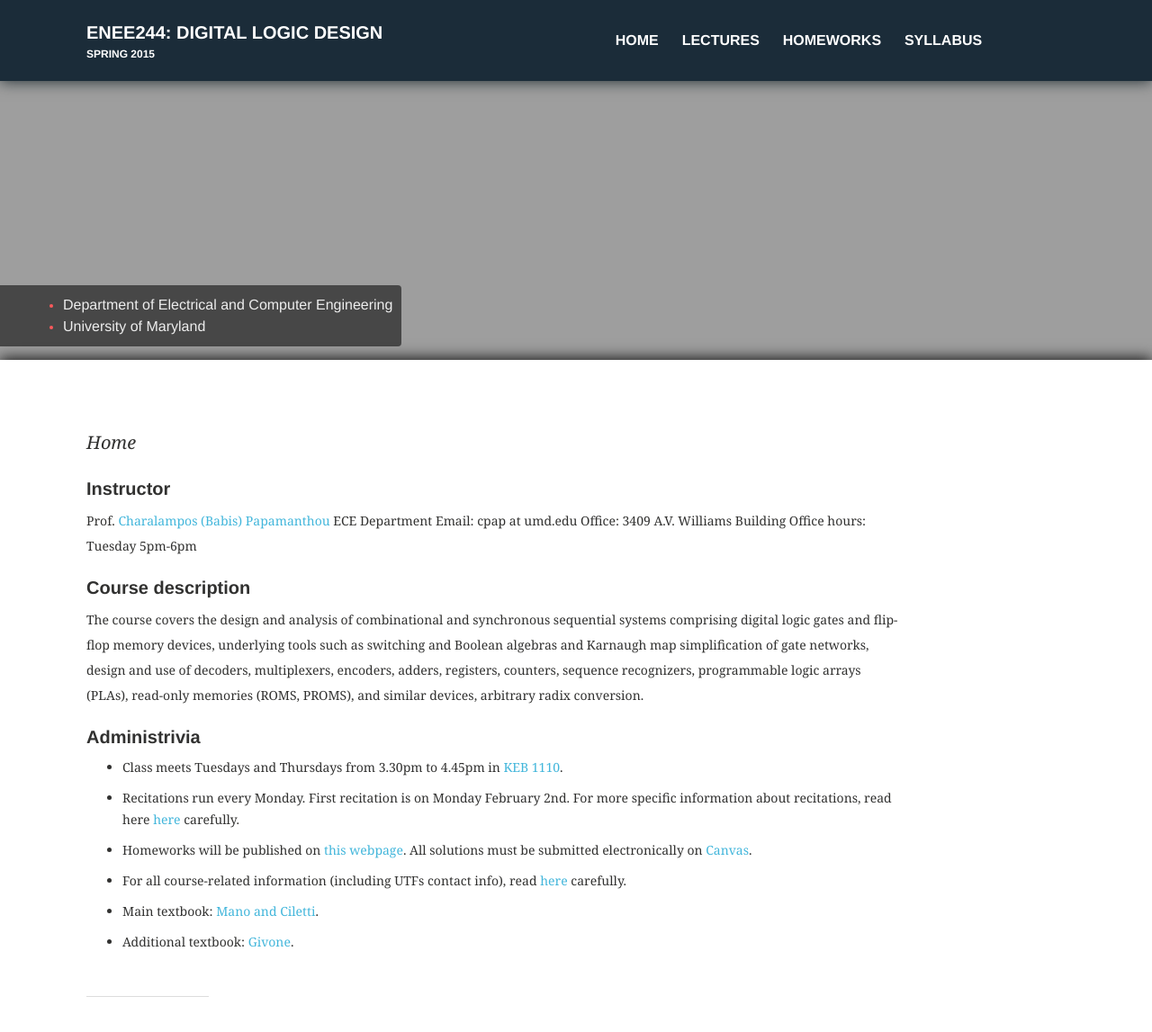
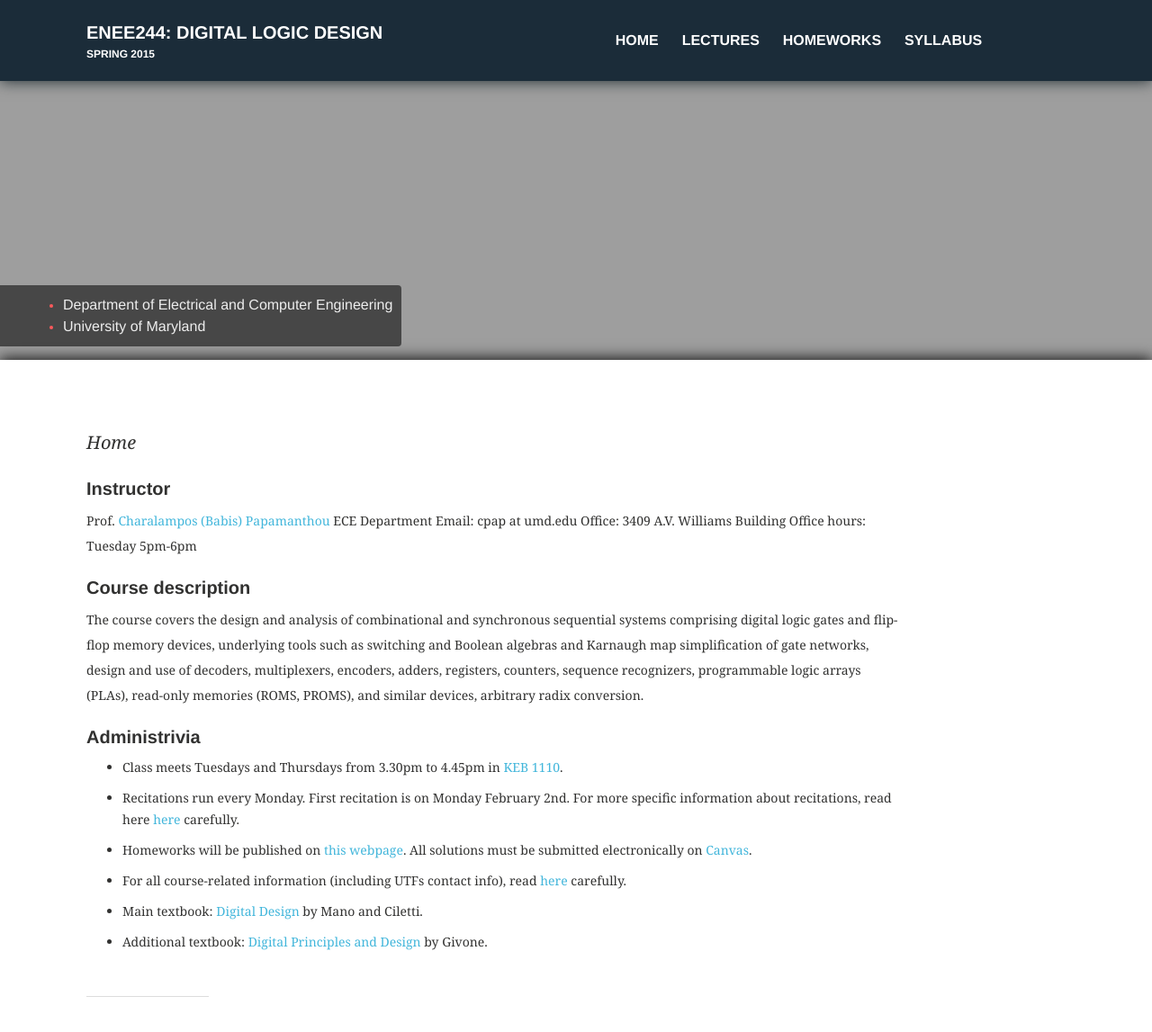
Before and after one commit to enee244/enee244.github.io, a Jekyll site: the page built from index.md, in a window 1280 px wide and 1175 px high. Shown: the top 1147 px of the window at 90% size. Built offline with Jekyll 4.4.1, drawn with Linux system fonts in a browser that asks for light colours.

Commit message:
Update index.md

```diff
--- a/index.md
+++ b/index.md
@@ -25,5 +25,5 @@ The course covers the design and analysis of combinational and synchronous seque
 * Recitations run every Monday. First recitation is on Monday February 2nd. For more specific information about recitations, read here [here](http://enee244.github.io/syllabus/syllabus_244.pdf) carefully.
 * Homeworks will be published on [this webpage](http://enee244.github.io/homeworks). All solutions must be submitted electronically on [Canvas](https://myelms.umd.edu/login).
 * For all course-related information (including UTFs contact info), read [here](http://enee244.github.io/syllabus/syllabus_244.pdf) carefully.
-* Main textbook: [Mano and Ciletti](http://www.pearsonhighered.com/educator/product/Digital-Design/9780132774208.page).
-* Additional textbook: [Givone](http://highered.mheducation.com/sites/0072525037/index.html).
+* Main textbook: [Digital Design](http://www.pearsonhighered.com/educator/product/Digital-Design/9780132774208.page) by Mano and Ciletti.
+* Additional textbook: [Digital Principles and Design](http://highered.mheducation.com/sites/0072525037/index.html) by Givone.
```
